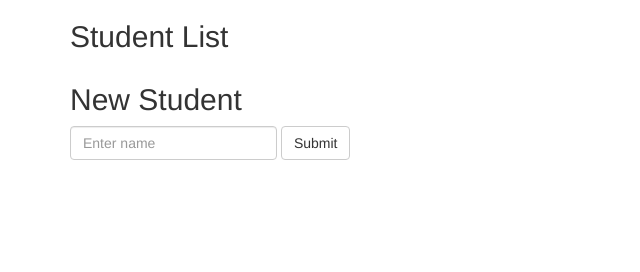
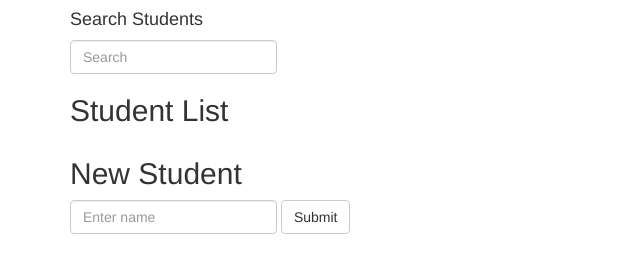
Before and after one commit to davidgarber/student-roster-angular, a plain HTML site: page index.html in a window 1280 px wide. Shown: the whole page, without its empty margins (0-640 px from the left). Drawn offline with nearby package versions, Linux system fonts and the light colour scheme.

Commit message:
Add search.

```diff
--- a/index.html
+++ b/index.html
@@ -11,10 +11,20 @@
   <body>
     <div class="container" ng-controller="StudentsCtrl">
       <div class="row">
+          <div class="col-md-12">
+            <h4>Search Students</h4>
+            <form class="form-inline" role="form">
+              <div class="form-group">
+                <input ng-model="query" type="text" class="form-control" placeholder="Search">
+              </div>
+            </form>
+          </div>
+      </div>
+      <div class="row">
         <div class="col-md-12">
           <h2>Student List</h2>
             <ul>
-              <li ng-repeat="item in students">
+              <li ng-repeat="item in students | filter:query">
                 <span ng-click="editing = true" ng-hide="editing">
                 {{item.name}} <a ng-click="deleteStudent(item)">Delete</a>
                 </span>
@@ -40,6 +50,7 @@
       </div>
 
     </div>
+    </div>
 
   </body>
 </html>
```
